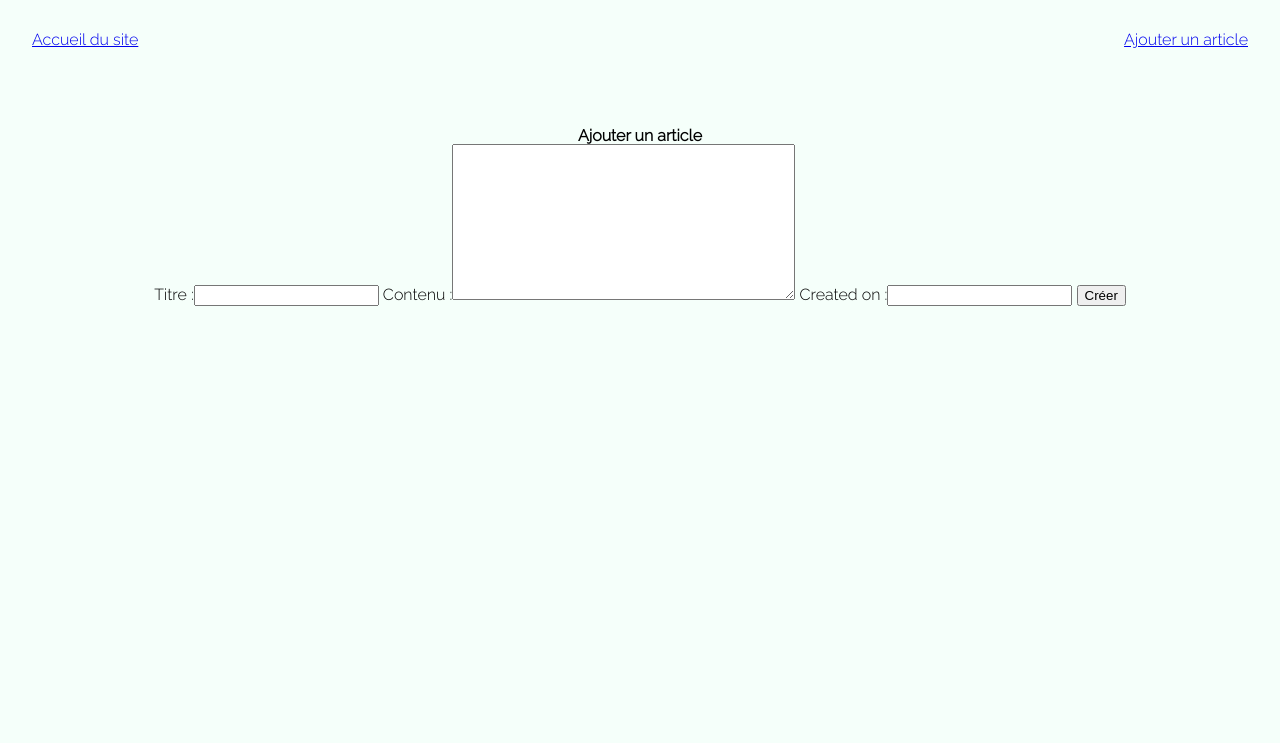
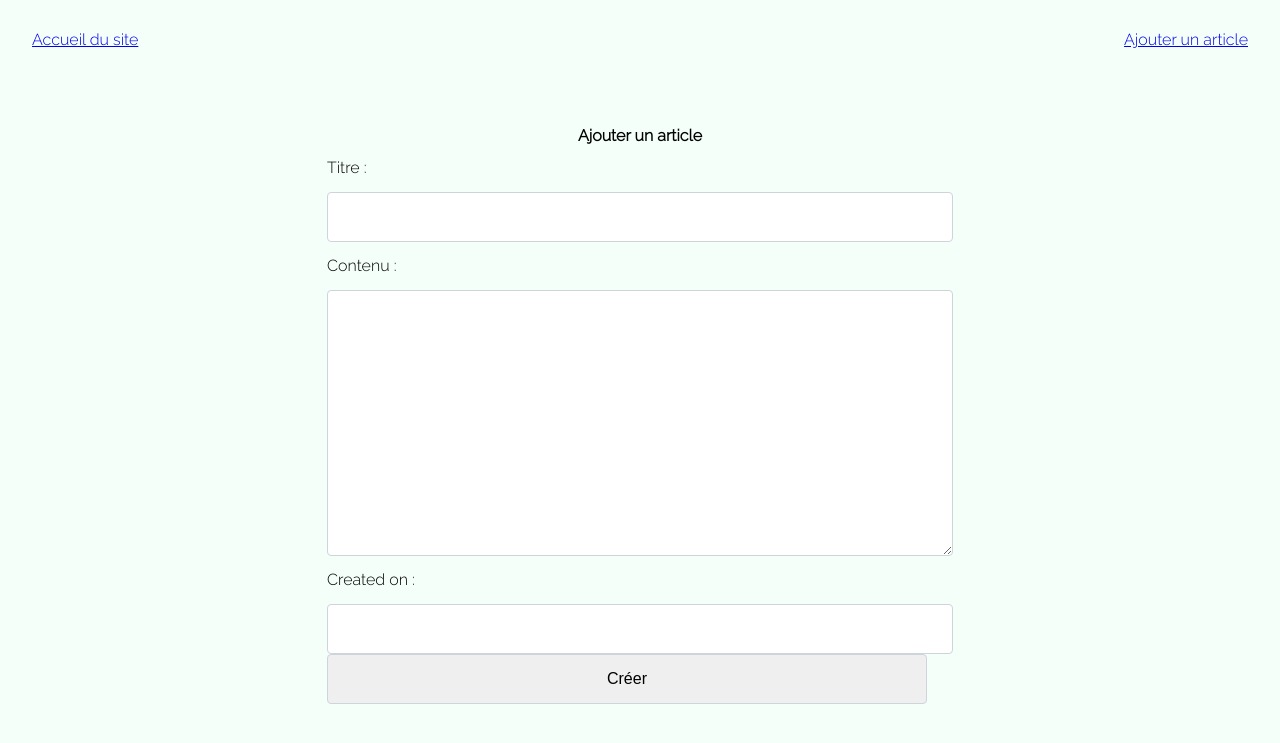
Before and after one commit to lisa367/Docstring_Challenges, a Django app: page /blog/create/ in a window 1280 px wide. Shown: the top 743 px of the page. Run offline with Django 3.2, Linux system fonts and the light colour scheme; the visitor is signed in with stand-in values (Sample User, id 1).

Commit message:
stylesheets

```diff
--- a/MyBlog/src/Posts/static/css/style.css
+++ b/MyBlog/src/Posts/static/css/style.css
@@ -1,7 +1,7 @@
 @import url('https://fonts.googleapis.com/css2?family=Raleway:wght@300&display=swap');
 @import "reset.css";
 
-
+/* Mise en forme globale sur base.html */
 body {
     font-family: 'Raleway', sans-serif;
     background-color: mintcream;
@@ -32,6 +32,7 @@ nav {
     }
 }
 
+/* Mise en forme de la page d'accueil */
 .post-title {
     display: flex;
     align-items: center;
@@ -59,6 +60,7 @@ nav {
     margin-bottom: 1rem;
 }
 
+/* Mise en forme des articles */
 .post-detail {
     display: flex;
     flex-direction: column;
@@ -69,3 +71,20 @@ nav {
     text-transform: uppercase;
     margin-bottom: 1rem;
 }
+
+/* Mise en forme des formulaires */
+input, textarea {
+    display: block;
+    padding: .75rem;
+    line-height: 1.5;
+    font-size: 1rem;
+    border: 1px solid #ced4da;
+    border-radius: .25rem;
+    min-width: 600px;
+}
+
+label {
+    display: inline-block;
+    box-sizing: border-box;
+    margin: 1rem 0;
+}
```
